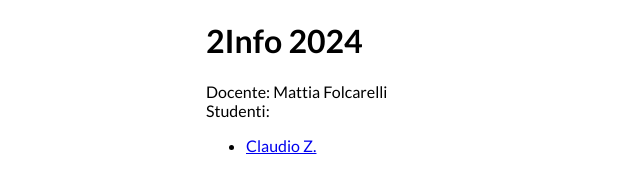
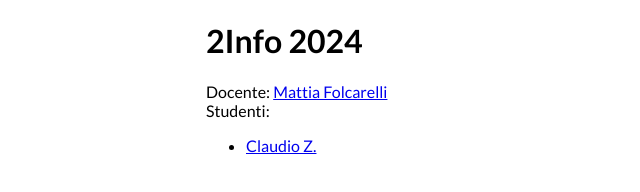
Before and after one commit to EnaipTorino/EnaipTorino.github.io, a plain HTML site: page index.html in a window 1280 px wide. Shown: the whole page, without its empty margins (0-640 px from the left). Drawn offline with Linux system fonts and the light colour scheme; a web font is replaced by a local one.

Commit message:
Add files via upload

```diff
--- a/index.html
+++ b/index.html
@@ -31,7 +31,7 @@
     </style>
     <main>
         <h1>2Info 2024</h1>
-        <p>Docente: <a href="/prof-mattia.html" target="_blank"></a>Mattia Folcarelli</p>
+        <p>Docente: <a href="/prof-mattia.html" target="_blank">Mattia Folcarelli</a></p>
         <p>Studenti:</p>
         <ul>
             <li><a href="https://github.com/clacz" target="_blank">Claudio Z.</a></li>
```
